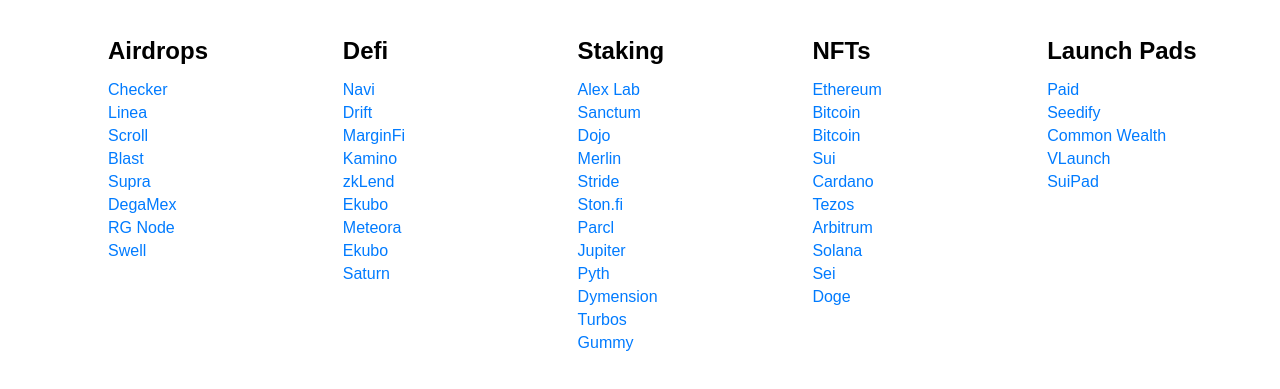
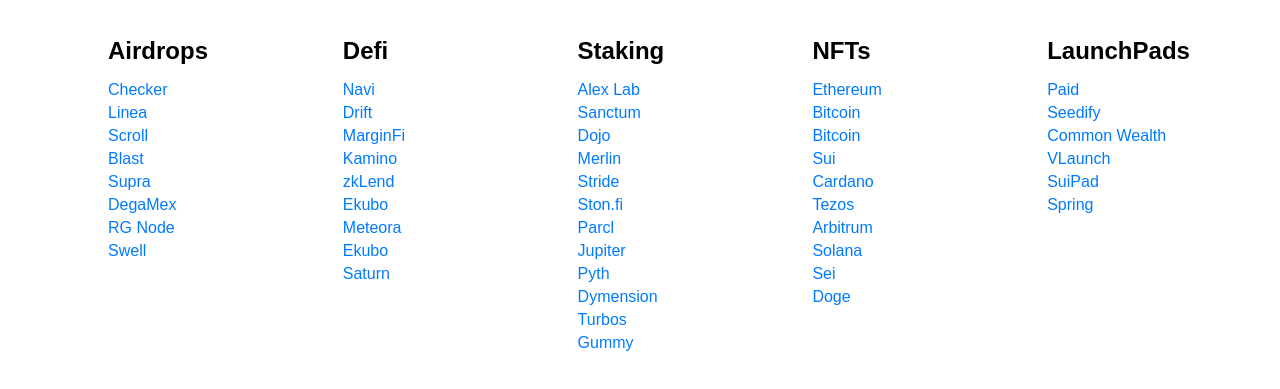
Before and after one commit to 8morr/crypto-links, a plain HTML site: page index.html in a window 1280 px wide. Shown: the part 61-450 px from the top of the page. Drawn offline with Linux system fonts and the light colour scheme; a script that the page names is missing.

Commit message:
Update index.html

```diff
--- a/index.html
+++ b/index.html
@@ -73,13 +73,15 @@
             </ul>
         </div>
         <div class="column">
-            <h2>Launch Pads</h2>
+            <h2>LaunchPads</h2>
             <ul>
                 <li><a href="https://www.paidnetwork.com/login" target="_blank">Paid</a></li>
                 <li><a href="https://seedify.fund/igo" target="_blank">Seedify</a></li>
                 <li><a href="https://app.joincommonwealth.xyz/" target="_blank">Common Wealth</a></li>
                 <li><a href="https://www.vlaunch.com/dashboard" target="_blank">VLaunch</a></li>
                 <li><a href="https://sui.bluemove.net/collection/desuilabs-b6bd1672" target="_blank">SuiPad</a></li>
+                <li><a href="https://app.presail.com/allocations" target="_blank">Spring</a></li>
+
             </ul>
         </div>
     </div>
```
